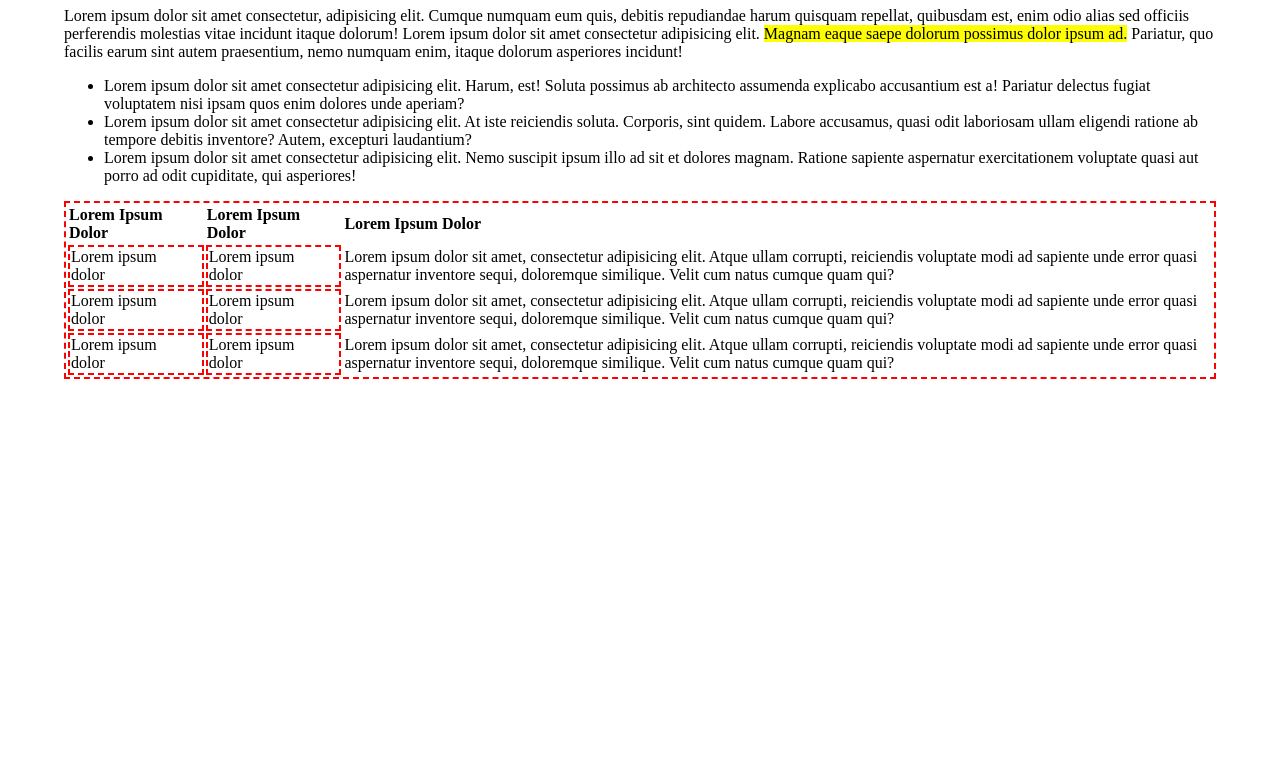
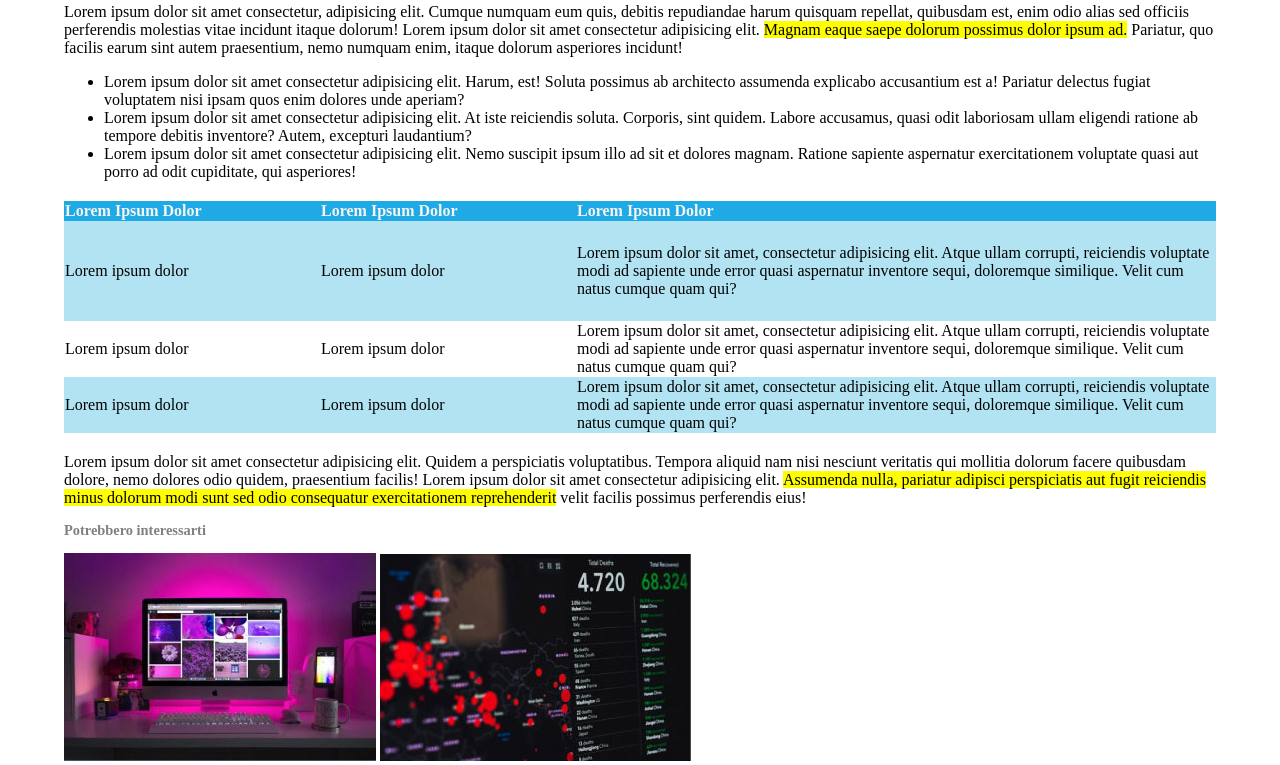
Before and after one commit to giuseppe-lisi/html-css-booleaner, a plain HTML site: page index.html in a window 1280 px wide. Shown: the part 622-1387 px from the top of the page. Before the commit the page ends 1001 px from the top, so only its background shows below. Drawn offline with Linux system fonts and the light colour scheme.

Commit message:
completato table e aggiunte immagini nella sezione "potrebbe interessarti"

```diff
--- a/index.html
+++ b/index.html
@@ -39,26 +39,31 @@
                     </tr>
                 </thead>
                 <tbody>
-                    <tr>
-                        <td class="lorem">Lorem ipsum dolor</td>
-                        <td class="lorem">Lorem ipsum dolor</td>
+                    <tr class="light-blue-tr">
+                        <!-- un po' una magagna? forse, ma funziona per ottenere la formattazione della reference -->
+                        <td class="td-lorem">Lorem ipsum dolor</td>
+                        <td class="td-lorem">Lorem ipsum dolor</td>
                         <td>Lorem ipsum dolor sit amet, consectetur adipisicing elit. Atque ullam corrupti, reiciendis voluptate modi ad sapiente unde error quasi aspernatur inventore sequi, doloremque similique. Velit cum natus cumque quam qui?</td>
                     </tr>
                     <tr>
-                        <td class="lorem">Lorem ipsum dolor</td>
-                        <td class="lorem">Lorem ipsum dolor</td>
+                        <td>Lorem ipsum dolor</td>
+                        <td>Lorem ipsum dolor</td>
                         <td>Lorem ipsum dolor sit amet, consectetur adipisicing elit. Atque ullam corrupti, reiciendis voluptate modi ad sapiente unde error quasi aspernatur inventore sequi, doloremque similique. Velit cum natus cumque quam qui?</td>
                     </tr>
-                    <tr>
-                        <td class="lorem">Lorem ipsum dolor</td>
-                        <td class="lorem">Lorem ipsum dolor</td>
+                    <tr class="light-blue-tr">
+                        <td>Lorem ipsum dolor</td>
+                        <td>Lorem ipsum dolor</td>
                         <td>Lorem ipsum dolor sit amet, consectetur adipisicing elit. Atque ullam corrupti, reiciendis voluptate modi ad sapiente unde error quasi aspernatur inventore sequi, doloremque similique. Velit cum natus cumque quam qui?</td>
                     </tr>
                 </tbody>
             </table>
+
+            <p>Lorem ipsum dolor sit amet consectetur adipisicing elit. Quidem a perspiciatis voluptatibus. Tempora aliquid nam nisi nesciunt veritatis qui mollitia dolorum facere quibusdam dolore, nemo dolores odio quidem, praesentium facilis! Lorem ipsum dolor sit amet consectetur adipisicing elit. <span class="highlighted">Assumenda nulla, pariatur adipisci perspiciatis aut fugit reiciendis minus dolorum modi sunt sed odio consequatur exercitationem reprehenderit</span> velit facilis possimus perferendis eius!</p>
         </main>
-        <footer>
-
+        <footer class="wrapper">
+            <h3 id="foot" class="grey-text">Potrebbero interessarti</h3>
+            <img src="./img/monitor.jpg" alt="desktop with pc">
+            <img src="./img/graph.jpg" alt="grafico di robe che non si capiscono">
         </footer>
     </body>
 </html>
--- a/style.css
+++ b/style.css
@@ -1,4 +1,8 @@
 /* GENERALE */
+
+* {
+    box-sizing: border-box;
+}
 
 body {
     margin: 0px;
@@ -57,16 +61,33 @@ p {
     margin: auto;
 }
 
-th {
-    text-align: left;
+/* TABLE */
+
+table {
+    border-collapse: collapse;
+    margin-block: 20px;
 }
 
-table {
-    border: 2px dashed red;
+thead {
+    text-align: left;
+    background-color: #1FA9E5;
 }
 
-.lorem {
-    border: 2px dashed red;
+th {
+    color: whitesmoke;
+}
 
-    padding-inline-end: 40px;
+.td-lorem {
+    width: 20vw;
+    height: 100px;
 }
+
+.light-blue-tr {
+    background-color: #B2E3F2;
+}
+
+/* FOOTER */
+
+#foot {
+    font-size: 0.9rem;
+}
```
